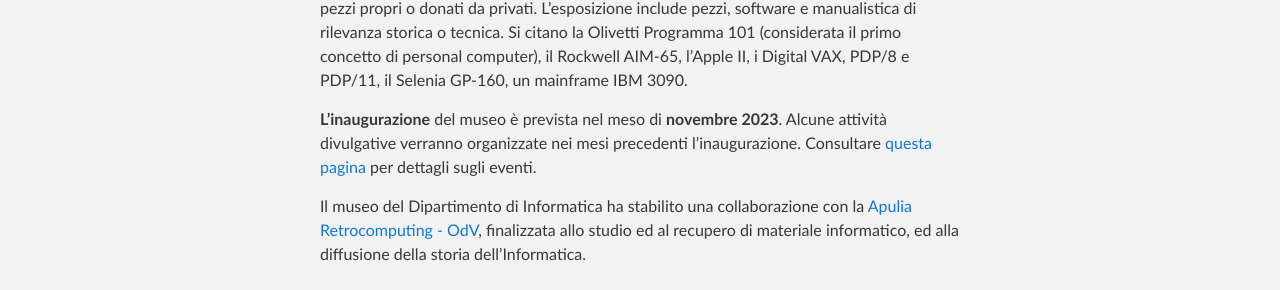
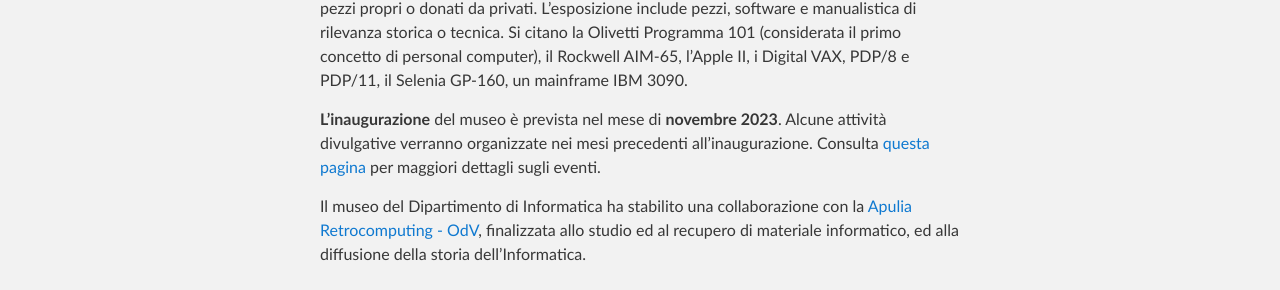
Before and after one commit to dib-museo/dib-museo.github.io, a Jekyll site: the page built from index.md, in a window 1280 px wide and 900 px high. Shown: the part 324-614 px from the top of the window. Built offline with Jekyll 4.4.1, drawn with Linux system fonts in a browser that asks for light colours.

Commit message:
Fix first site version

```diff
--- a/index.md
+++ b/index.md
@@ -5,7 +5,8 @@ layout: default
 Il Museo di Informatica presso il Dipartimento di Informatica dell'Università di Bari ospita pezzi propri o donati da privati.
 L'esposizione include pezzi, software e manualistica di rilevanza storica o tecnica. Si citano la Olivetti Programma 101 (considerata il primo concetto di personal computer), il Rockwell AIM-65, l'Apple II, i Digital VAX, PDP/8 e PDP/11, il Selenia GP-160, un mainframe IBM 3090.
 
-**L'inaugurazione** del museo è prevista nel meso di **novembre 2023**. Alcune attività divulgative verranno organizzate nei mesi precedenti l'inaugurazione. Consultare [questa pagina](./events.html) per dettagli sugli eventi.
+**L'inaugurazione** del museo è prevista nel mese di **novembre 2023**. Alcune attività divulgative verranno organizzate nei mesi precedenti all'inaugurazione.
+Consulta [questa pagina](./events.html) per maggiori dettagli sugli eventi.
 
 Il museo del Dipartimento di Informatica ha stabilito una collaborazione con la [Apulia Retrocomputing - OdV](https://www.apuliaretrocomputing.it/), finalizzata allo studio ed al recupero di materiale informatico, ed alla diffusione della storia dell'Informatica.
 
@@ -44,7 +45,7 @@ Lista del materiale in esposizione:
 * SIEL 7 note bit tastiera, Jackson, 1985
 * HP 9000 Series 300 Hewlett-Parckard, 1985
 * SUN Sparcstation2
-## Orari di apertura
+### Orari di apertura
 
 L'inaugurazione del museo è prevista per novembre 2023. Per informazioni potete contattarci via [mail](mailto:dib.museo@gmail.com)
 ### Info
```
Also changed, not shown: events.md (+3 -1 lines).
